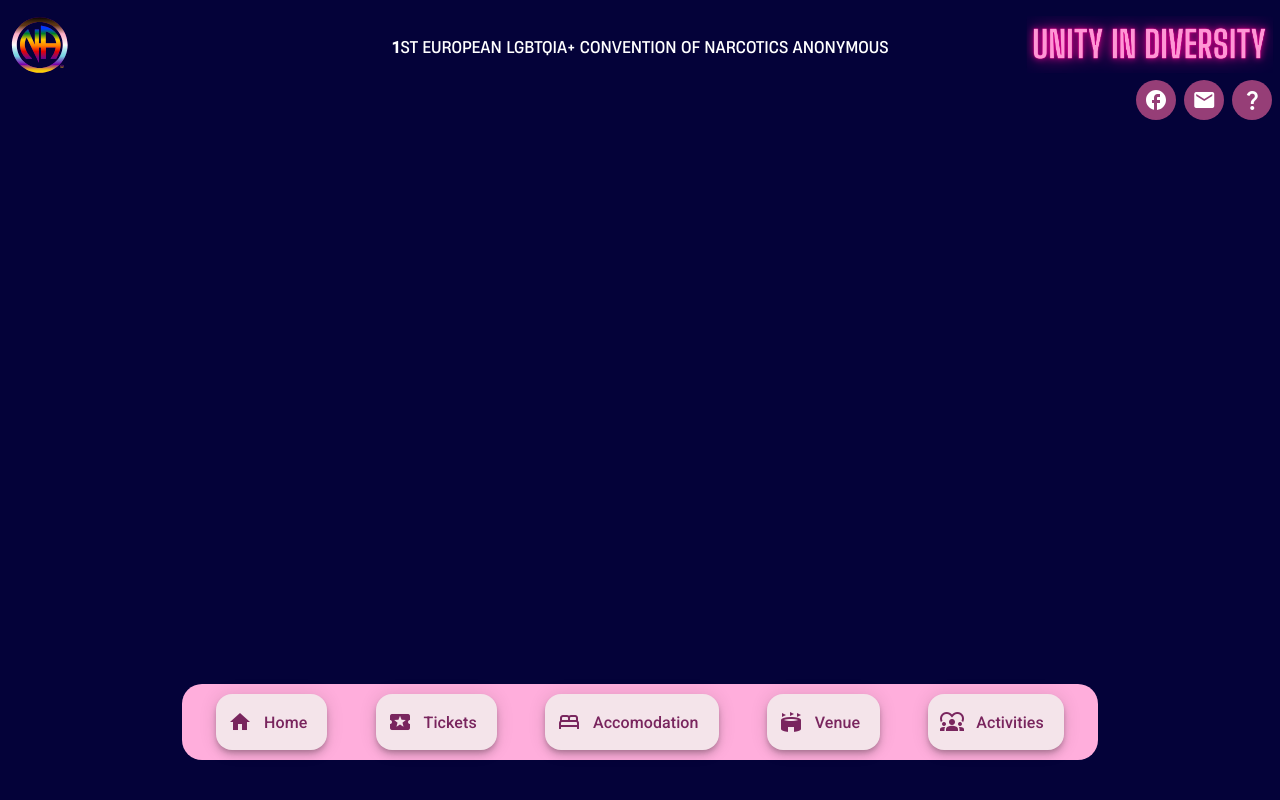
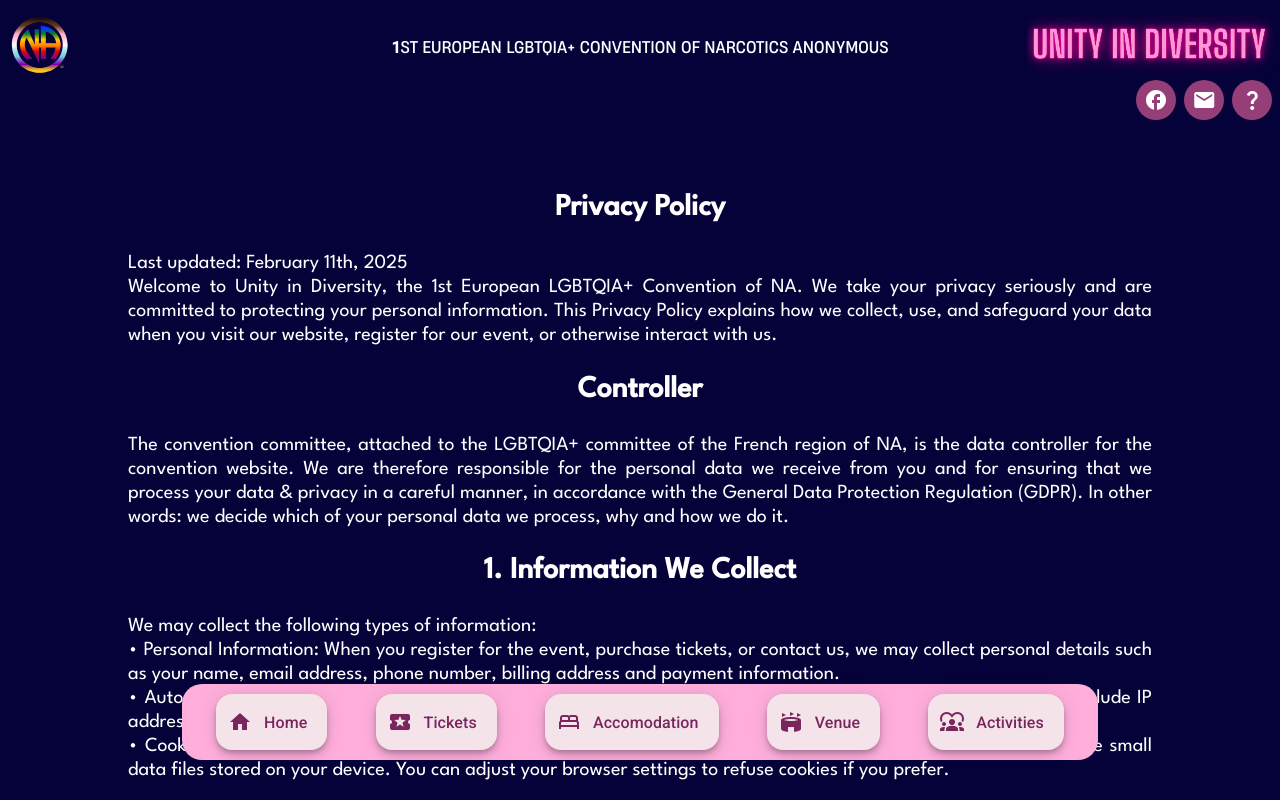
Before and after one commit to na-lgbtqia-plus/convention, an Angular app: page /about in a window 1280 px wide. Before the commit this address led to /. Built offline with nearby package versions, Linux system fonts and the light colour scheme.

Commit message:
contact + about page updated

```diff
--- a/src/app/app.routes.ts
+++ b/src/app/app.routes.ts
@@ -4,6 +4,7 @@
 import { VenueComponent } from './pages/venue/venue.component';
 import { ActivitiesComponent } from './pages/activities/activities.component';
 import { ContactComponent } from './pages/contact/contact.component';
+import { AboutComponent } from './pages/about/about.component';
 
 export const routes: Routes = [ {
   path: '',
@@ -30,4 +31,9 @@
   path: 'contact',
   component: ContactComponent,
   title : 'Contact: 1st European LGBTQIA+ Convention of Narcotics Anonymous'
+},
+{
+  path: 'about',
+  component: AboutComponent,
+  title : 'About: 1st European LGBTQIA+ Convention of Narcotics Anonymous'
 }];
--- a/src/app/components/contact-bar/contact-bar.component.html
+++ b/src/app/components/contact-bar/contact-bar.component.html
@@ -3,10 +3,10 @@
   <a mat-icon-button href="https://www.facebook.com/groups/1316095406234388/" target="_blank" alt="Facebook group" title="Facebook group">
     <mat-icon svgIcon="facebook"></mat-icon>
   </a>
-  <a mat-icon-button routerLink="contact"  routerLinkActive="active" alt="Get in touch!" title="Get in touch!">
+  <a mat-icon-button (click)="closeDrawer()" routerLink="contact"  routerLinkActive="active" alt="Get in touch!" title="Get in touch!">
     <mat-icon>email</mat-icon>
   </a>
-  <button mat-icon-button>
+  <button mat-icon-button (click)="closeDrawer()" routerLink="about"  routerLinkActive="active" alt="About us" title="About us">
     <mat-icon>question_mark</mat-icon>
   </button>
 </div>
--- a/src/app/components/contact-bar/contact-bar.component.ts
+++ b/src/app/components/contact-bar/contact-bar.component.ts
@@ -1,4 +1,4 @@
-import { Component, Input } from '@angular/core';
+import { Component, EventEmitter, Input, Output } from '@angular/core';
 import { MatButtonModule } from '@angular/material/button';
 import { MatIconModule } from '@angular/material/icon';
 import { ResponsiveDirective } from '../../directives/responsive.directive';
@@ -12,4 +12,9 @@
 })
 export class ContactBarComponent {
   @Input() isHomepage: boolean = false;
+  @Output() closeClicked = new EventEmitter<void>();
+
+  closeDrawer() {
+    this.closeClicked.emit();
+  }
 }
--- a/src/app/components/navbar-mobile/navbar-mobile.component.html
+++ b/src/app/components/navbar-mobile/navbar-mobile.component.html
@@ -25,6 +25,6 @@
   </a>
   <div class="mobile-contact">
     <p>Join us on Facebook for the latest info</p>
-    <app-contact-bar></app-contact-bar>
+    <app-contact-bar (closeClicked)="close()"></app-contact-bar>
   </div>
 </div>
--- /dev/null
+++ b/src/app/pages/about/about.component.html
@@ -0,0 +1,61 @@
+<div class="about-container" appResponsive>
+  <div class="about-content">
+    <h2>Privacy Policy</h2>
+<p>Last updated: February 11th, 2025</p>
+
+<p>Welcome to Unity in Diversity, the 1st European LGBTQIA+ Convention of NA. We take your privacy seriously and are committed to protecting your personal information. This Privacy Policy explains how we collect, use, and safeguard your data when you visit our website, register for our event, or otherwise interact with us.</p>
+
+<h2>Controller</h2>
+<p>The convention committee, attached to the LGBTQIA+ committee of the French region of NA, is the data controller for the convention website. We are therefore responsible for the personal data we receive from you and for ensuring that we process your data & privacy in a careful manner, in accordance with the General Data Protection Regulation (GDPR). In other words: we decide which of your personal data we process, why and how we do it.</p>
+
+<h2>1. Information We Collect</h2>
+<p>We may collect the following types of information:</p>
+<p>• Personal Information: When you register for the event, purchase tickets, or contact us, we may collect personal details such as your name, email address, phone number, billing address and payment information.</p>
+<p>• Automatically Collected Data: We may collect data automatically when you interact with our website. This may include IP addresses, browser type, pages viewed, and other similar data.</p>
+<p>• Cookies: We use cookies and similar tracking technologies to enhance your experience on our website. Cookies are small data files stored on your device. You can adjust your browser settings to refuse cookies if you prefer.</p>
+
+<h2>2. How We Use Your Information</h2>
+<p>We may use your information for the following purposes:</p>
+<p>• To process event registrations and payments.</p>
+<p>• To send you event-related communications, including updates, reminders, and confirmations.</p>
+<p>• To personalise your experience and improve our website.</p>
+<p>• To ensure compliance with legal obligations or protect our rights and interests.</p>
+
+<h2>3. Sharing Your Information</h2>
+<p>We do not sell or lent your personal information to third parties. However, we may share your data with trusted third parties for the following purposes:</p>
+<p>• Service Providers: We may share your data with third-party vendors that assist with ticketing, payment processing, email communications, or other services essential to hosting our event.</p>
+<p>• Legal Compliance: We may disclose your information if required by law or if necessary to protect our rights, safety, or the safety of others.</p>
+
+<h2>4. Data Security</h2>
+<p>We implement appropriate security measures to protect your personal information. However, no system is completely secure. We cannot guarantee the absolute security of your data, but we strive to protect it to the best of our ability.</p>
+
+<h2>5. Your Rights</h2>
+<p>You have the following rights regarding your personal data:</p>
+<p>• Access: You can request access to the personal data we hold about you.</p>
+<p>• Correction: You can ask us to correct any inaccurate or incomplete information.</p>
+<p>• Deletion: You can request the deletion of your personal data, subject to legal requirements.</p>
+<p>• Opt-Out: You may opt-out of receiving marketing communications from us by following the unsubscribe instructions in our emails.</p>
+
+<h2>6. Third-Party Links</h2>
+<p>Our website may contain links to third-party websites or services. We are not responsible for the privacy practices of these websites. Please review their privacy policies for more information.</p>
+
+<h2>7. Changes to This Policy</h2>
+<p>We may update this Privacy Policy from time to time to reflect changes in our practices or for legal reasons. Any changes will be posted on this page with an updated date at the top.</p>
+
+<h2>8. Contact Us</h2>
+<p>If you have any questions or concerns about this Privacy Policy or how we handle your data, please contact us at:</p>
+<p>contact&#64;lgbtqcna.eu or lgbtqiaplus&#64;narcotiquesanonymes.org</p>
+<p>©2025 Narcotiques Anonymes France</p>
+</div>
+<br>
+<br>
+<br>
+<br>
+<br>
+<br>
+<br>
+<br>
+<br>
+<br>
+<br>
+<br>
--- /dev/null
+++ b/src/app/pages/about/about.component.sass
@@ -0,0 +1,35 @@
+p
+  text-align: justify
+  margin: 0
+h2
+  text-align: center
+
+.about-container
+  width: 100%
+  height: 100%
+  display: flex
+  flex-direction: column
+  // justify-content: center
+  align-items: center
+  line-height: 1.2
+
+  .about-content
+    margin: 30px 0
+    width: 80%
+    height: 100%
+    display: flex
+    flex-direction: column
+    /// justify-content: center
+    // align-items: center
+    font-size: 20px
+
+  .underlined
+    text-decoration: underline
+
+.mobile
+  .about-content
+    height: 100%
+    width: 90%
+    display: flex
+    flex-direction: column
+    justify-content: space-between
```
Also changed, not shown: src/app/pages/about/about.component.ts (added, +11 -0 lines), 1 other file (tests, documents, lock files or other folders).
